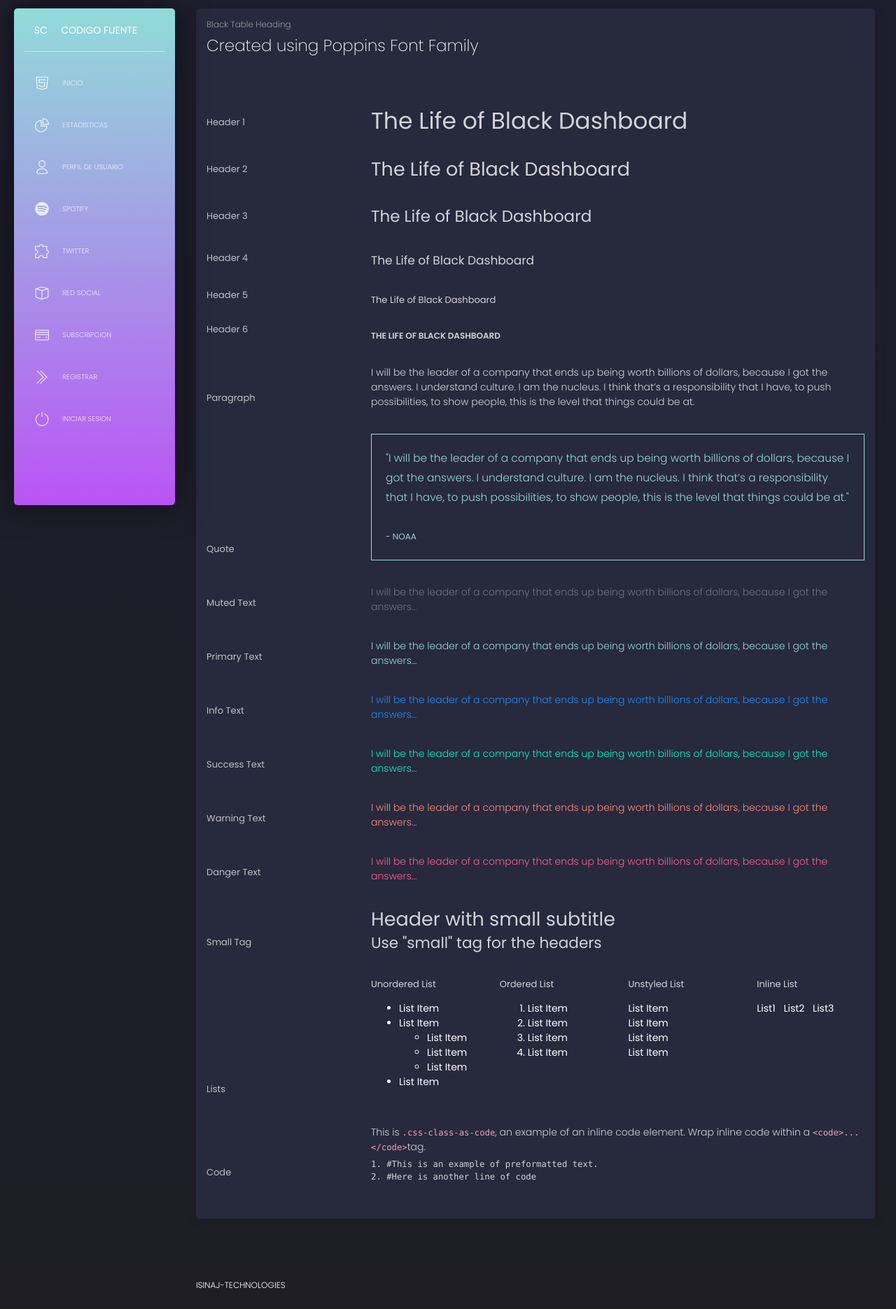
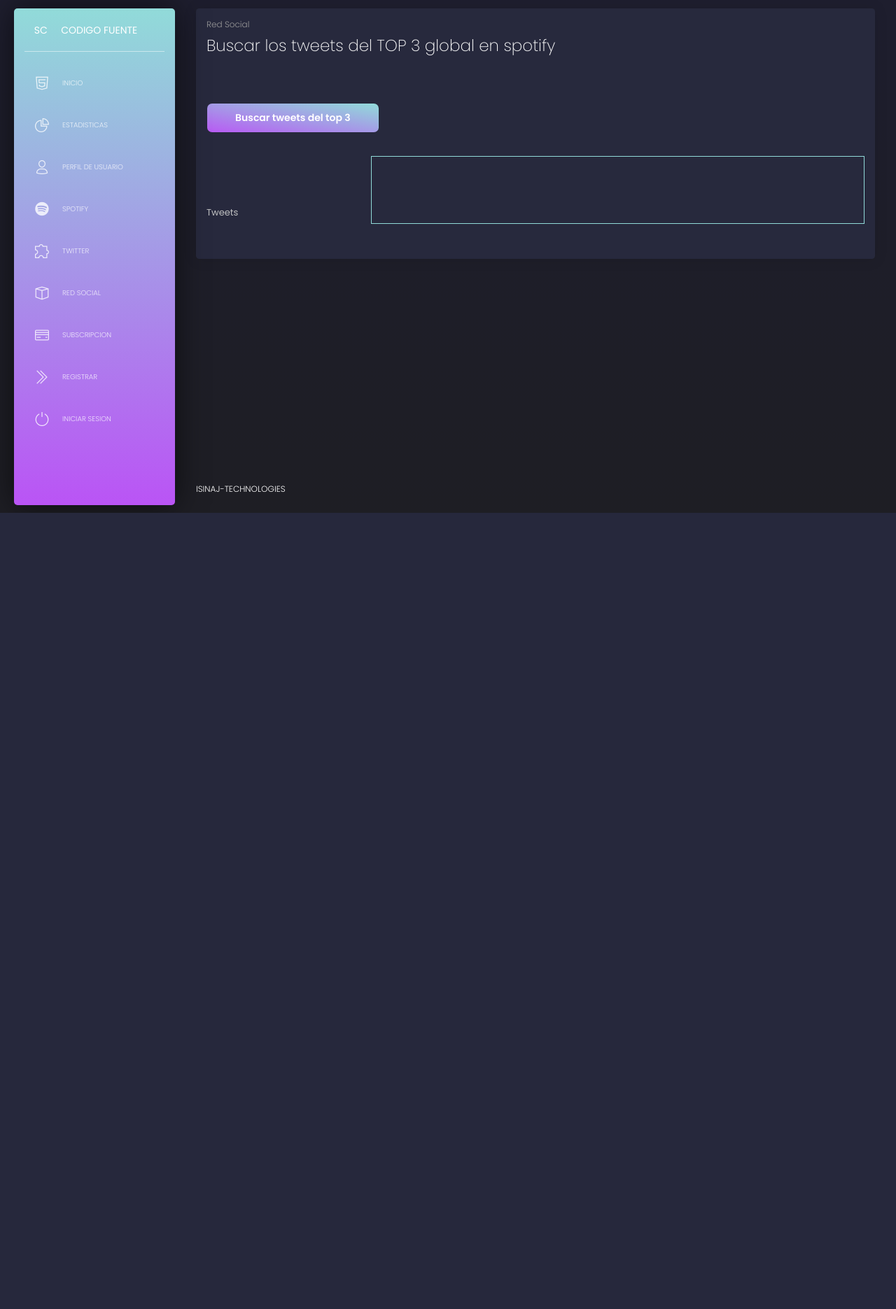
Before and after one commit to nicosimarro/ISINAJ-TECHNOLOGIES, a Flask app: page /ui-redsocial.html in a window 1280 px wide. Shown: the part 68-1939 px from the top of the page at 70% size. After the commit the page ends 801 px from the top, so only its background shows below. Run offline with Flask 2, Linux system fonts and the light colour scheme; some libraries are stand-ins or nearby versions.

Commit message:
añadida la funcionalidad de red social

```diff
--- a/app/templates/ui-redsocial.html
+++ b/app/templates/ui-redsocial.html
@@ -1,6 +1,6 @@
 {% extends "layouts/base.html" %}
 
-{% block title %} Red Social {% endblock %}
+{% block title %} Red social {% endblock %}
 
 <!-- Specific Page CSS goes HERE  -->
 {% block stylesheets %}{% endblock stylesheets %}
@@ -10,140 +10,40 @@
 <div class="row">
   <div class="col-md-12">
     <div class="card">
+      <form role="form" method="post" action="/red_social">
+
         <div class="card-header mb-5">
-        <h5 class="card-category">Black Table Heading</h5>
-        <h3 class="card-title">Created using Poppins Font Family</h3>
+          <h5 class="card-category">Red social</h5>
+          <h3 class="card-title">Buscar los tweets del TOP 3 global en spotify </h3>
         </div>
+
+        <div class="card-footer">
+          <button type="submit" name="twitter" class="btn btn-fill btn-primary">Buscar tweets del top 3</button>
+
+        </div>
+
         <div class="card-body">
           <div class="typography-line">
-          <h1><span>Header 1</span>The Life of Black Dashboard </h1>
-        </div>
-        <div class="typography-line">
-          <h2><span>Header 2</span>The Life of Black Dashboard </h2>
-        </div>
-        <div class="typography-line">
-          <h3><span>Header 3</span>The Life of Black Dashboard </h3>
-        </div>
-        <div class="typography-line">
-          <h4><span>Header 4</span>The Life of Black Dashboard </h4>
-        </div>
-        <div class="typography-line">
-          <h5><span>Header 5</span>The Life of Black Dashboard </h5>
-        </div>
-        <div class="typography-line">
-          <h6><span>Header 6</span>The Life of Black Dashboard </h6>
-        </div>
-        <div class="typography-line">
-          <p><span>Paragraph</span>
-            I will be the leader of a company that ends up being worth billions of dollars, because I got the answers. I understand culture. I am the nucleus. I think that’s a responsibility that I have, to push possibilities, to show people, this is the level that things could be at.
-          </p>
-        </div>
-        <div class="typography-line">
-          <span>Quote</span>
+            <span>Tweets</span>
             <blockquote>
               <p class="blockquote blockquote-primary">
-              "I will be the leader of a company that ends up being worth billions of dollars, because I got the answers. I understand culture. I am the nucleus. I think that’s a responsibility that I have, to push possibilities, to show people, this is the level that things could be at."
+
+                {% for x in contenido %}
+                      Tweet sobre la cancion del artista {{x['artist']}} : <br> {{ x['text'] }} <br><br><br>
+                  {% endfor %}
                   <br>
                   <br>
-              <small>
-                - Noaa
-              </small>
               </p>
             </blockquote>
           </div>
-        <div class="typography-line">
-          <span>Muted Text</span>
-          <p class="text-muted">
-            I will be the leader of a company that ends up being worth billions of dollars, because I got the answers...
-          </p>
+
+
         </div>
-        <div class="typography-line">
-          <span>Primary Text</span>
-          <p class="text-primary">
-            I will be the leader of a company that ends up being worth billions of dollars, because I got the answers...</p>
-        </div>
-        <div class="typography-line">
-          <span>Info Text</span>
-          <p class="text-info">
-            I will be the leader of a company that ends up being worth billions of dollars, because I got the answers... </p>
-        </div>
-        <div class="typography-line">
-          <span>Success Text</span>
-          <p class="text-success">
-            I will be the leader of a company that ends up being worth billions of dollars, because I got the answers... </p>
-        </div>
-        <div class="typography-line">
-          <span>Warning Text</span>
-          <p class="text-warning">
-            I will be the leader of a company that ends up being worth billions of dollars, because I got the answers...
-          </p>
-        </div>
-        <div class="typography-line">
-          <span>Danger Text</span>
-          <p class="text-danger">
-            I will be the leader of a company that ends up being worth billions of dollars, because I got the answers... </p>
-        </div>
-        <div class="typography-line">
-          <h2><span>Small Tag</span>
-            Header with small subtitle <br>
-            <small>Use "small" tag for the headers</small>
-          </h2>
-        </div>
-        <div class="typography-line">
-          <span>Lists</span>
-          <div class="row">
-            <div class="col-md-3">
-              <h5>Unordered List</h5>
-              <ul>
-                <li>List Item</li>
-                <li>List Item</li>
-                <li class="list-unstyled">
-                  <ul>
-                    <li>List Item</li>
-                    <li>List Item</li>
-                    <li>List Item</li>
-                  </ul>
-                </li>
-                <li>List Item</li>
-              </ul>
-            </div>
-            <div class="col-md-3">
-              <h5>Ordered List</h5>
-              <ol>
-                <li>List Item</li>
-                <li>List Item</li>
-                <li>List item</li>
-                <li>List Item</li>
-              </ol>
-            </div>
-            <div class="col-md-3">
-              <h5>Unstyled List</h5>
-              <ul class="list-unstyled">
-                <li>List Item</li>
-                <li>List Item</li>
-                <li>List item</li>
-                <li>List Item</li>
-              </ul>
-            </div>
-            <div class="col-md-3">
-              <h5>Inline List</h5>
-              <ul class="list-inline">
-                <li class="list-inline-item">List1</li>
-                <li class="list-inline-item">List2</li>
-                <li class="list-inline-item">List3</li>
-              </ul>
-            </div>
-          </div>
-        </div>
-        <div class="typography-line">
-          <span>Code</span>
-          <p>This is
-            <code>.css-class-as-code</code>, an example of an inline code element. Wrap inline code within a
-            <code> &lt;code&gt;...&lt;/code&gt;</code>tag.
-          </p>
-          <pre>1. #This is an example of preformatted text.<br/>2. #Here is another line of code</pre>
-        </div>
-      </div>
+
+
+      </form>
+
+
     </div>
   </div>
 </div>
```
Lines whose indentation alone changed are shown as unchanged.
